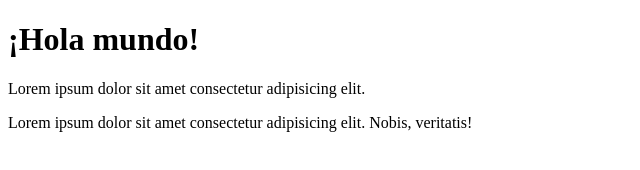
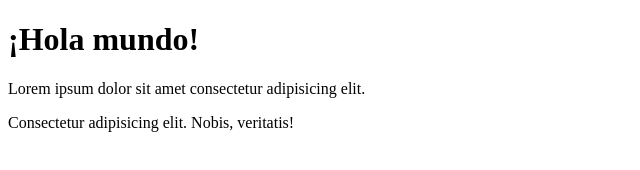
Before and after one commit to AndersonToroM/proyectoHTML, a plain HTML site: page index.html in a window 1280 px wide. Shown: the whole page, without its empty margins (0-640 px from the left). Drawn offline with Linux system fonts and the light colour scheme.

Commit message:
Ejemplo de cambio.

```diff
--- a/index.html
+++ b/index.html
@@ -8,6 +8,6 @@
 <body>
     <h1>¡Hola mundo!</h1>
     <p>Lorem ipsum dolor sit amet consectetur adipisicing elit.</p>
-    <p>Lorem ipsum dolor sit amet consectetur adipisicing elit. Nobis, veritatis!</p>
+    <p>Consectetur adipisicing elit. Nobis, veritatis!</p>
 </body>
 </html>
```
